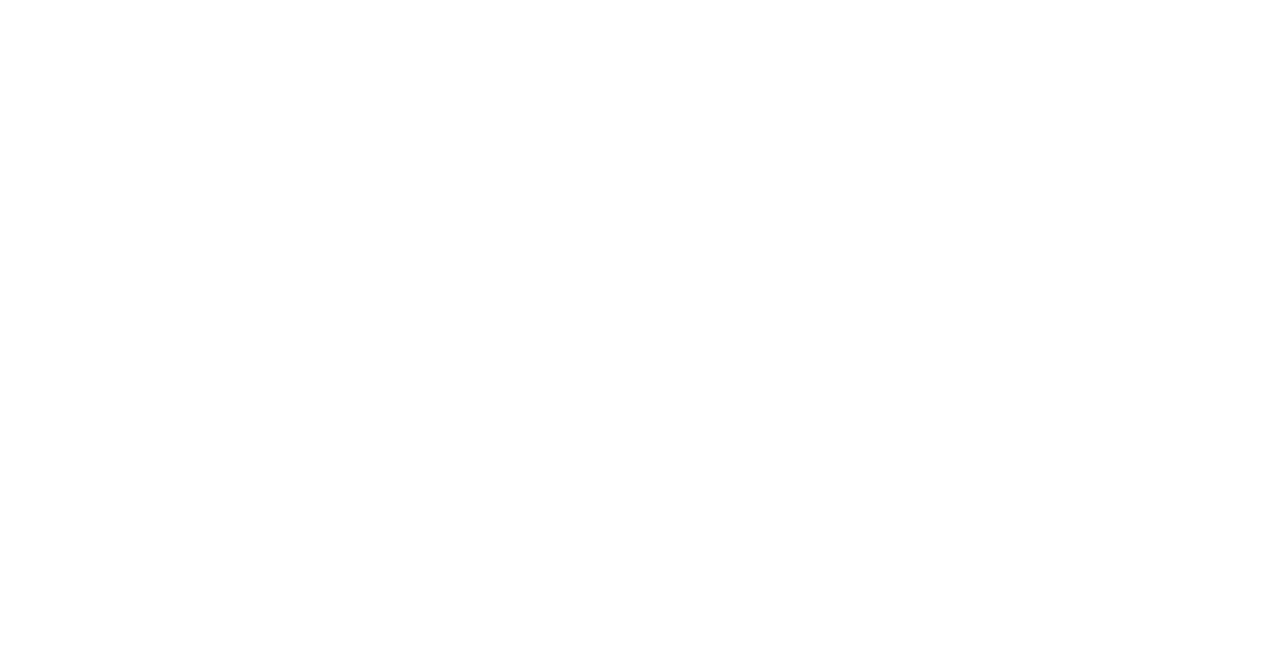
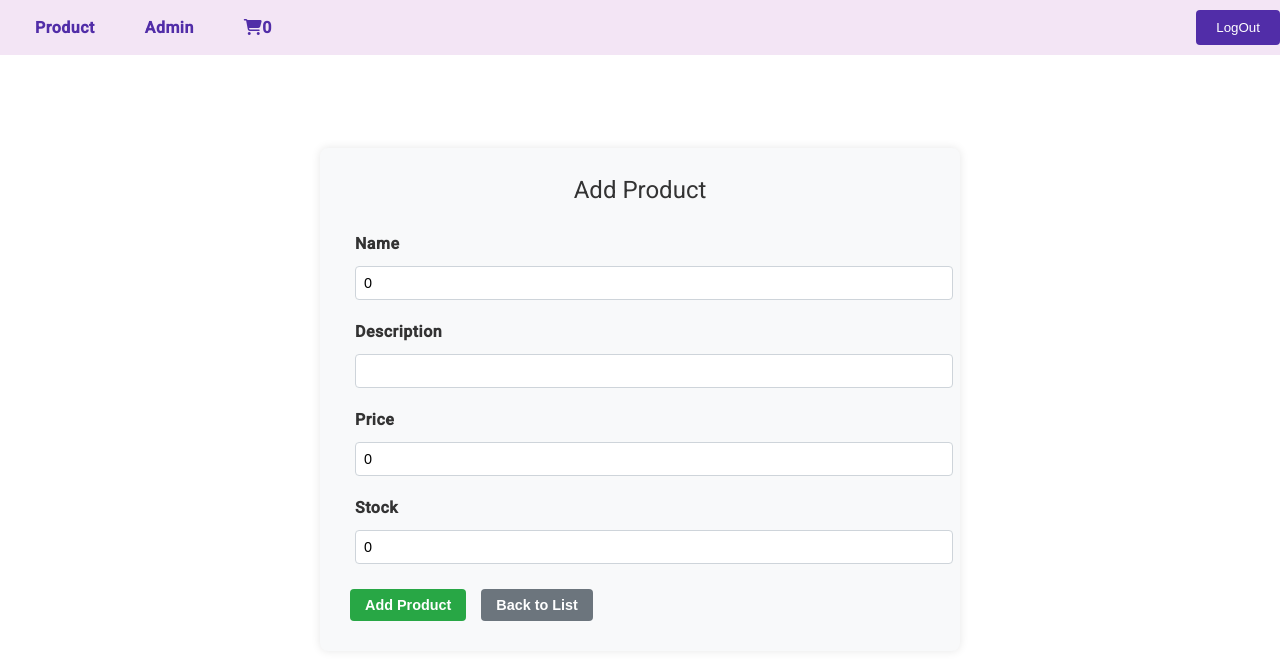
Before and after one commit to alamin4265/mixpanel-frontend, an Angular app: page /admin/add in a window 1280 px wide. Before the commit this address led to /. Shown: the top 660 px of the page. Built offline with nearby package versions, Linux system fonts and the light colour scheme; sample sign-in values are in the browser's storage.

Commit message:
Added lazy loading in admin-add-product

```diff
--- /dev/null
+++ b/src/app/Component/admin/add-product/add-product.component.css
@@ -0,0 +1,94 @@
+/* General margin for all elements */
+* {
+  margin: 5px;
+}
+
+/* Container for form and product card */
+.col-md-6 {
+  padding: 20px;
+  background-color: #f8f9fa;
+  border-radius: 8px;
+  box-shadow: 0 0 10px rgba(0, 0, 0, 0.1);
+  width: 60%; /* Reduce width to make the form smaller */
+  max-width: 600px; /* Set a maximum width */
+  margin: 0 auto; /* Center the form on the page */
+}
+
+/* Header style */
+h3 {
+  margin-bottom: 20px;
+  font-size: 1.5rem;
+  color: #333;
+  text-align: center; /* Center align the header */
+}
+
+/* Form Group */
+.form-group {
+  margin-bottom: 15px;
+}
+
+/* Label style */
+.form-group label {
+  display: block;
+  font-weight: bold;
+  margin-bottom: 5px;
+  color: #333;
+}
+
+/* Input style */
+.form-control {
+  width: 100%;
+  padding: 8px; /* Reduce padding for smaller inputs */
+  border: 1px solid #ced4da;
+  border-radius: 4px;
+  font-size: 0.9rem; /* Slightly smaller font size */
+}
+
+/* Button style */
+.btn {
+  display: inline-block;
+  padding: 8px 15px; /* Reduce padding for smaller buttons */
+  font-size: 0.9rem; /* Slightly smaller font size */
+  font-weight: bold;
+  border: none;
+  border-radius: 4px;
+  cursor: pointer;
+  text-align: center;
+  text-decoration: none;
+  transition: background-color 0.3s ease;
+}
+
+/* Success button */
+.btn-success {
+  background-color: #28a745;
+  color: #fff;
+}
+
+.btn-success:hover {
+  background-color: #218838;
+}
+
+/* Primary button */
+.btn-primary {
+  background-color: #007bff;
+  color: #fff;
+}
+
+.btn-primary:hover {
+  background-color: #0056b3;
+}
+
+/* Secondary button */
+.btn-secondary {
+  background-color: #6c757d;
+  color: #fff;
+}
+
+.btn-secondary:hover {
+  background-color: #5a6268;
+}
+
+/* Button margin */
+.btn + .btn {
+  margin-left: 10px;
+}
--- a/src/app/Component/product/add-product/add-product.component.html
+++ b/src/app/Component/admin/add-product/add-product.component.html
@@ -1,18 +1,23 @@
+<app-layout></app-layout>
 <div class="col-md-6">
     <h3>{{ productOBJ?.id ? 'Edit Product' : 'Add Product' }}</h3>
     <form>
-      <div class="form-group">
+      <!-- <div class="form-group">
         <label for="brand">Brand</label>
         <input type="text" id="brand" class="form-control" [(ngModel)]="productOBJ.brand" name="brand" required />
+      </div> -->
+      <div class="form-group">
+        <label for="name">Name</label>
+        <input type="text" id="name" class="form-control" [(ngModel)]="productOBJ.name" name="name" required />
       </div>
-      <div class="form-group">
-        <label for="title">Title</label>
-        <input type="text" id="title" class="form-control" [(ngModel)]="productOBJ.title" name="title" required />
+       <div class="form-group">
+        <label for="description">Description</label>
+        <input type="text" id="description" class="form-control" [(ngModel)]="productOBJ.description" name="description" required />
       </div>
-      <div class="form-group">
+      <!-- <div class="form-group">
         <label for="category">Category</label>
         <input type="text" id="category" class="form-control" [(ngModel)]="productOBJ.category" name="category" required />
-      </div>
+      </div> -->
       <div class="form-group">
         <label for="price">Price</label>
         <input type="number" id="price" class="form-control" [(ngModel)]="productOBJ.price" name="price" required />
@@ -21,10 +26,10 @@
         <label for="stock">Stock</label>
         <input type="number" id="stock" class="form-control" [(ngModel)]="productOBJ.stock" name="stock" required />
       </div>
-      <div class="form-group">
+      <!-- <div class="form-group">
         <label for="images">Images (comma separated URLs)</label>
         <input type="text" id="images" class="form-control" [(ngModel)]="productOBJ.images" name="images" required />
-      </div>
+      </div> -->
       <button *ngIf="!productOBJ.id" type="button" class="btn btn-success" (click)="createProduct()">Add Product</button>
       <button class="btn btn-secondary" (click)="goBack()">Back to List</button>
     </form>
--- /dev/null
+++ b/src/app/Component/admin/add-product/add-product.component.ts
@@ -0,0 +1,64 @@
+import { CommonModule } from '@angular/common';
+import { HttpClient } from '@angular/common/http';
+import { Component } from '@angular/core';
+import { FormsModule } from '@angular/forms';
+import { Router } from '@angular/router';
+import { LayoutComponent } from '../../layout/layout.component';
+import { environment } from '../../../../environments/environment';
+import { Product } from '../../../Model/class';
+
+@Component({
+  selector: 'app-add-product',
+  standalone: true,
+  imports: [CommonModule,FormsModule,LayoutComponent],
+  templateUrl: './add-product.component.html',
+  styleUrl: './add-product.component.css'
+})
+export default class AddProductComponent {
+  totalProducts: number = 0;
+  pageSize: number = 10;
+  pageIndex: number = 0;
+  productList: any [] =[];
+  prod : Product = new Product();
+  constructor(private http : HttpClient, private router: Router) { }
+  productOBJ: any ={
+    "id":0,
+    "brand":"",
+    "name":0,
+    "description":"",
+    "price": 0,
+    "stock": 0
+  }
+  apiUrl = environment.baseAPI;
+  createProduct() {
+
+    if (this.productOBJ) {
+      const newId = this.productList.length > 0 ? this.productList[this.productList.length - 1].id + 1 : 1;
+      this.productOBJ.id = newId;
+      const api = this.apiUrl+`Product`;
+      this.productOBJ.price = Number(this.productOBJ.price);
+      this.productOBJ.stock = Number(this.productOBJ.stock);
+      this.http.post(api, this.productOBJ)
+        .subscribe((result: any) => {
+          this.productList.push(result);
+          this.router.navigate(['/products']);
+        });
+
+    }
+
+
+  }
+  getproduct()
+  {
+    const api = this.apiUrl+`Product/1`;
+     this.http.get(api).subscribe((response: any) => {
+
+      this.productOBJ.name= response.name;
+      this.prod.name=response.name;
+    });
+  }
+  goBack() {
+    this.router.navigate(['/products']);
+  }
+
+}
--- a/src/app/Component/layout/layout.component.html
+++ b/src/app/Component/layout/layout.component.html
@@ -6,9 +6,9 @@
         <li class="navbar-item ">
             <a class="navbar-link active" routerLink="/products" (click)="viewProduct()">Product</a>
         </li>
-        <!-- <li class="navbar-item ">
-          <a class="navbar-link active" routerLink="/products/add" (click)="addProduct()">Add Product</a>
-      </li> -->
+        <li class="navbar-item ">
+          <a class="navbar-link active" routerLink="/admin/add" (click)="addProduct()">Admin</a>
+      </li>
         <li class="navbar-item ">
           <a class="navbar-link active" routerLink="/products" (click)="viewCart()">
             <i class="fa-solid fa-cart-shopping"></i>
--- a/src/app/Component/layout/layout.component.ts
+++ b/src/app/Component/layout/layout.component.ts
@@ -53,7 +53,7 @@
   this.router.navigate(['/products']);
  }
  addProduct(){
-  this.router.navigate(['/products/add']);
+  this.router.navigate(['/admin/add']);
  }
  private updateCartItemCount() {
   this.cartItemCount = this.cartService.getTotalCount();
--- a/src/app/Component/product/add-product/add-product.component.css
+++ /dev/null
@@ -1,88 +0,0 @@
-/* Container for form and product card */
-*{
-    margin: 10px;
-}
-.col-md-6 {
-    padding: 20px;
-    background-color: #f8f9fa;
-    border-radius: 8px;
-    box-shadow: 0 0 10px rgba(0, 0, 0, 0.1);
-  }
-
-  /* Header style */
-  h3 {
-    margin-bottom: 20px;
-    font-size: 1.5rem;
-    color: #333;
-  }
-
-  /* Form Group */
-  .form-group {
-    margin-bottom: 15px;
-  }
-
-  /* Label style */
-  .form-group label {
-    display: block;
-    font-weight: bold;
-    margin-bottom: 5px;
-    color: #333;
-  }
-
-  /* Input style */
-  .form-control {
-    width: 100%;
-    padding: 10px;
-    border: 1px solid #ced4da;
-    border-radius: 4px;
-    font-size: 1rem;
-  }
-
-  /* Button style */
-  .btn {
-    display: inline-block;
-    padding: 10px 20px;
-    font-size: 1rem;
-    font-weight: bold;
-    border: none;
-    border-radius: 4px;
-    cursor: pointer;
-    text-align: center;
-    text-decoration: none;
-    transition: background-color 0.3s ease;
-  }
-
-  /* Success button */
-  .btn-success {
-    background-color: #28a745;
-    color: #fff;
-  }
-
-  .btn-success:hover {
-    background-color: #218838;
-  }
-
-  /* Primary button */
-  .btn-primary {
-    background-color: #007bff;
-    color: #fff;
-  }
-
-  .btn-primary:hover {
-    background-color: #0056b3;
-  }
-
-  /* Secondary button */
-  .btn-secondary {
-    background-color: #6c757d;
-    color: #fff;
-  }
-
-  .btn-secondary:hover {
-    background-color: #5a6268;
-  }
-
-  /* Button margin */
-  .btn + .btn {
-    margin-left: 10px;
-  }
--- a/src/app/Component/signup-login/signup-login.component.ts
+++ b/src/app/Component/signup-login/signup-login.component.ts
@@ -11,7 +11,7 @@
 @Component({
   selector: 'app-signup-login',
   standalone: true,
-  imports: [CommonModule, FormsModule, JsonPipe],
+  imports: [CommonModule, FormsModule, JsonPipe,ProductComponent],
   // encapsulation: ViewEncapsulation.None,
   templateUrl: './signup-login.component.html',
   styleUrl: './signup-login.component.css'
--- a/src/app/Model/class.ts
+++ b/src/app/Model/class.ts
@@ -29,22 +29,16 @@
 
   export class Product {
     id: number;
-    brand: string;
-    title:string;
-    category: string;
+    name: number;
     description:string;
-    price: string;
-    images: string;
-    stock: string;
+    price: number;
+    stock: number;
 
     constructor(){
      this.id=0;
-     this.brand="";
-     this.title="";
-     this.category="";
+     this.name=0;
      this.description="";
-     this.price="";
-     this.images="";
-     this.stock="";
+     this.price=0;
+     this.stock=0;
     }
   }
--- a/src/app/app.component.ts
+++ b/src/app/app.component.ts
@@ -9,7 +9,7 @@
 @Component({
   selector: 'app-root',
   standalone: true,
-  imports: [RouterOutlet,CommonModule,SignupLoginComponent,LayoutComponent],
+  imports: [RouterOutlet,CommonModule],
   templateUrl: './app.component.html',
   styleUrl: './app.component.css'
 })
--- a/src/app/app.routes.ts
+++ b/src/app/app.routes.ts
@@ -9,7 +9,8 @@
 import { CheckoutSuccessComponent } from './Component/checkout-success/checkout-success.component';
 import { authGuard } from './Services/auth.guard';
 import { loginGuard } from './Services/login.guard';
-import { AddProductComponent } from './Component/product/add-product/add-product.component';
+import AddProductComponent from './Component/admin/add-product/add-product.component';
+// import { AddProductComponent } from './Component/product/add-product/add-product.component';
 
 export const routes: Routes = [
     {
@@ -38,11 +39,11 @@
                 // pathMatch: 'full',
                 canActivate: [authGuard],
             },
-            {
-                path:'products/add',
-                component:AddProductComponent,
-                canActivate: [authGuard],
-            },
+            // {
+            //     path:'products/add',
+            //     component:AddProductComponent,
+            //     canActivate: [authGuard],
+            // },
             {
                 path:'addtocart',
                 component:AddToCartComponent,
@@ -60,6 +61,12 @@
             }
         ]
     },
+    {
+        path:'admin/add',
+        // component:AddProductComponent,
+        loadComponent:()=>import('./Component/admin/add-product/add-product.component'),
+        canActivate: [authGuard],
+    },
 
     // {
     //     path: '**',
```
Also changed, not shown: src/app/Component/component.routes.ts (added, +43 -0 lines), src/app/Component/product/add-product/add-product.component.ts (deleted, +0 -51 lines), 1 other file (tests, documents, lock files or other folders).
